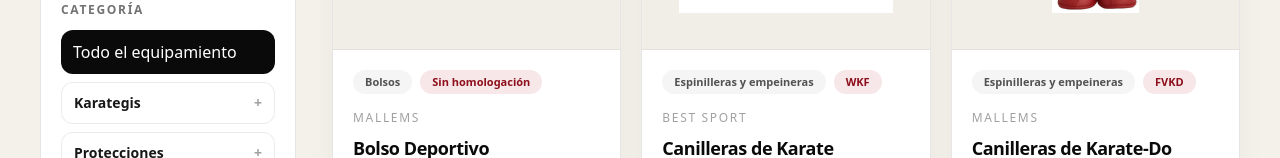
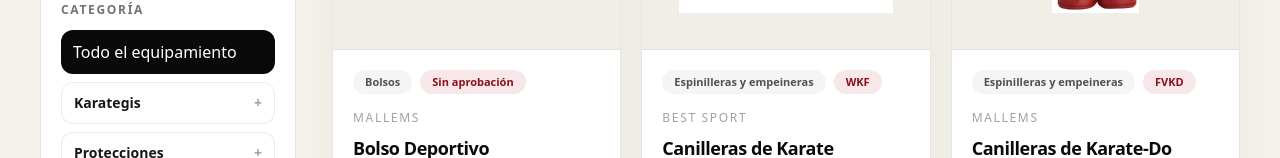
Before and after one commit to maorusohh/catalogo-karate, a Next.js app: page /catalogo in a window 1280 px wide. Shown: the part 642-800 px from the top of the page. Built offline with nearby package versions, Linux system fonts and the light colour scheme.

Commit message:
refactor: align catalog approval wording

```diff
--- a/src/components/catalog/product-card.tsx
+++ b/src/components/catalog/product-card.tsx
@@ -7,7 +7,7 @@ const approvalLabels: Record<ApprovalLevel, string> = {
   WKF: "WKF",
   NATIONAL: "FVKD",
   NON_APPROVED: "No aprobado",
-  UNSPECIFIED: "Sin homologación",
+  UNSPECIFIED: "Sin aprobación",
 };
 
 const availabilityLabels: Record<AvailabilityStatus, string> = {
```
